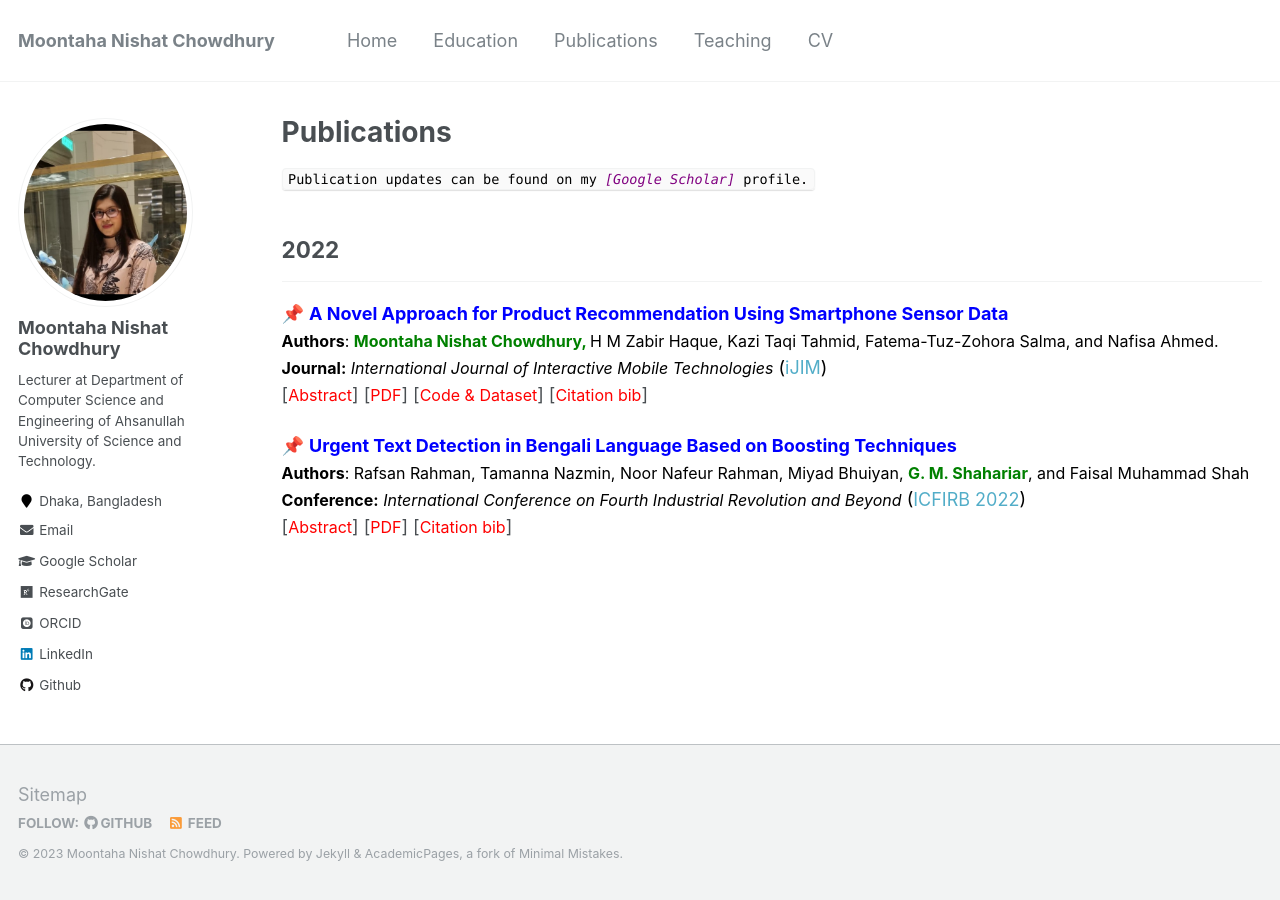
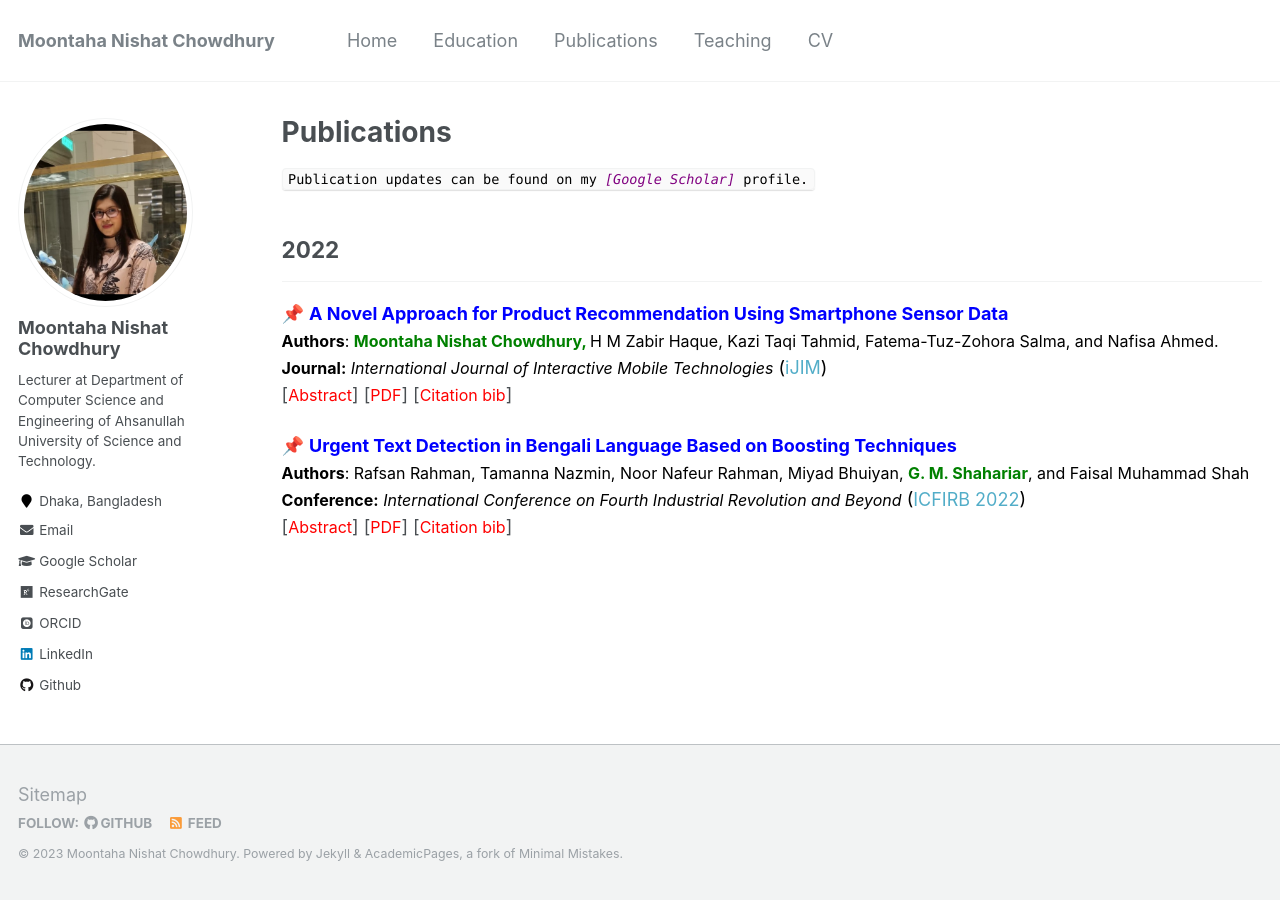
Before and after one commit to chowdhurymoontaha/chowdhurymoontaha.github.io, a Jekyll site: the page built from _pages/publications.md, in a window 1280 px wide. Built offline with Jekyll 4.4.1, drawn with Linux system fonts in a browser that asks for light colours; some web fonts are replaced.

Commit message:
Update publications.md

```diff
--- a/_pages/publications.md
+++ b/_pages/publications.md
@@ -20,7 +20,7 @@ author_profile: true
 	<font size="3"><strong>Journal:</strong><em> International Journal of Interactive Mobile Technologies</em></font> ([iJIM](https://online-journals.org/index.php/i-jim/issue/view/869))
 </span>
 <br>
-[<a style="color:red;" href="#" onclick="$('#iran2022_abstract').toggle();return false;"><font size="3">Abstract</font></a>] [[<span style ="color:red"><font size="3">PDF</font></span>](https://shahariar-shibli.github.io/files/IRAN2022/Banglish_to_Bangla.pdf)] [[<span style ="color:red"><font size="3">Code & Dataset</font></span>](https://github.com/shahariar-shibli/Automatic-Back-Transliteration-of-Romanized-Bengali-Banglish-to-Bengali)] [<a style="color:red;" href="#" onclick="$('#iran2022_bib').toggle();return false;"><font size="3">Citation bib</font></a>]
+[<a style="color:red;" href="#" onclick="$('#iran2022_abstract').toggle();return false;"><font size="3">Abstract</font></a>] [[<span style ="color:red"><font size="3">PDF</font></span>](https://shahariar-shibli.github.io/files/IRAN2022/Banglish_to_Bangla.pdf)] [<a style="color:red;" href="#" onclick="$('#iran2022_bib').toggle();return false;"><font size="3">Citation bib</font></a>]
 
 <div id="iran2022_bib" class="bib" style="display:none;">
 	<pre>
```
